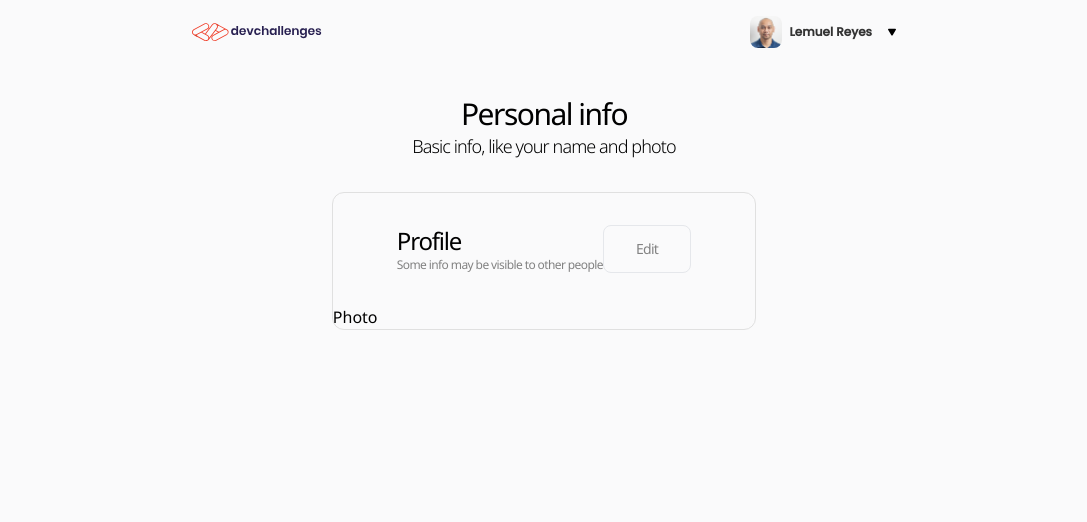
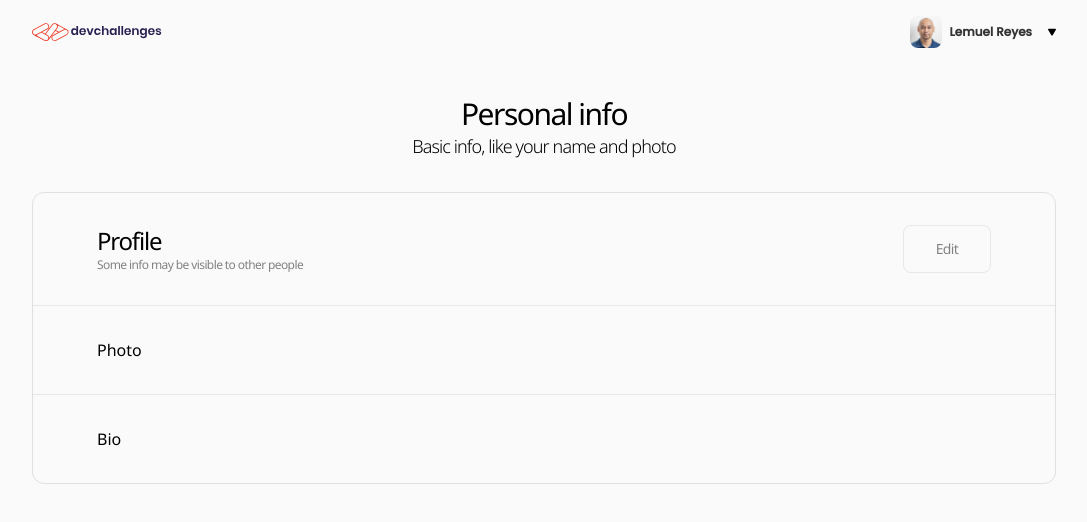
Before and after one commit to lemreyes/photo_app, a Next.js app: page /Profile/1 in a window 1280 px wide. Shown: the top 522 px of the page, without its empty margins (96-1183 px from the left). Built offline with nearby package versions, Linux system fonts and the light colour scheme.

Commit message:
Profile info rows

```diff
--- a/src/app/Profile/[slug]/Components/ProfileHeader.tsx
+++ b/src/app/Profile/[slug]/Components/ProfileHeader.tsx
@@ -4,7 +4,7 @@ import ProfileNav from "./ProfileNav";
 
 export default function ProfileHeader() {
     return (
-        <header className="flex justify-between px-72 pt-4">
+        <header className="flex justify-between px-32 pt-4">
             <Logo />
             <ProfileNav />
         </header>
--- a/src/app/Profile/[slug]/page.tsx
+++ b/src/app/Profile/[slug]/page.tsx
@@ -20,15 +20,20 @@ export default function Profile() {
         <h2 className="text-lg font-light tracking-tighter">
           Basic info, like your name and photo
         </h2>
-        <div className="border border-[#E0E0E0] rounded-xl mt-8">
-          <div className="py-8 px-16 flex flex-row">
+        <div className="border border-[#E0E0E0] rounded-xl mt-8 w-4/5">
+          <div className="py-8 px-16 flex flex-row justify-between border-b-[1px]">
             <div>
               <h2 className="text-2xl tracking-tighter">Profile</h2>
-              <p className="text-xs text-[#828282] font-medium tracking-tighter">Some info may be visible to other people</p>
+              <p className="text-xs text-[#828282] font-medium tracking-tighter">
+                Some info may be visible to other people
+              </p>
             </div>
-            <button className="border rounded-lg tracking-tighter text-[#828282] px-8 py-1 text-sm">Edit</button>
+            <button className="border rounded-lg tracking-tighter text-[#828282] px-8 text-sm">
+              Edit
+            </button>
           </div>
-          <div>Photo</div>
+          <div className="py-8 px-16 border-b-[1px]">Photo</div>
+          <div className="py-8 px-16">Bio</div>
         </div>
       </div>
     </>
```
